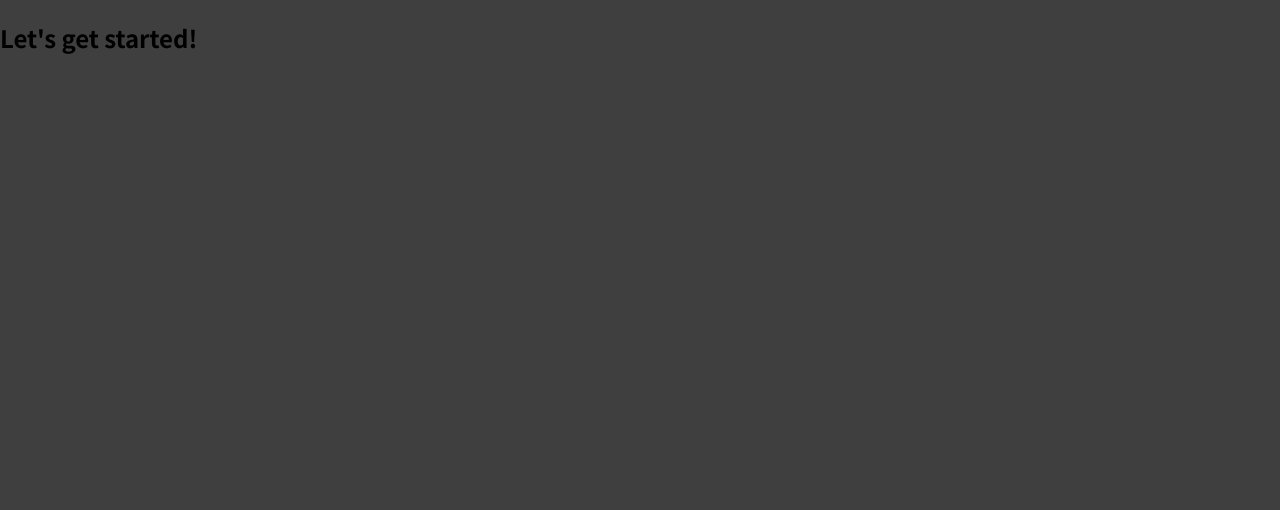
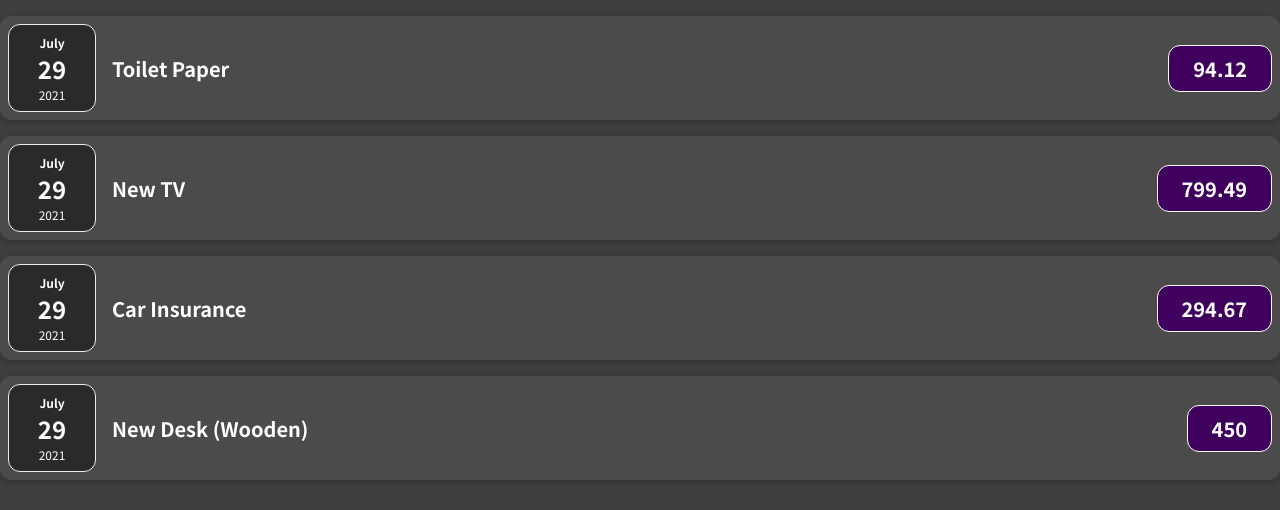
Before and after one commit to ultracoolbru/React, a React (Create React App) app in the folder React/react-complete-guide/: page / in a window 1280 px wide. Shown: the top 510 px of the page. Built offline with nearby package versions, Linux system fonts and the light colour scheme.

Commit message:
Daily commit

```diff
--- a/React/react-complete-guide/package.json
+++ b/React/react-complete-guide/package.json
@@ -34,5 +34,8 @@
       "last 1 firefox version",
       "last 1 safari version"
     ]
+  },
+  "devDependencies": {
+    "@babel/plugin-proposal-private-property-in-object": "^7.21.11"
   }
 }
--- a/React/react-complete-guide/src/App.js
+++ b/React/react-complete-guide/src/App.js
@@ -1,11 +1,18 @@
 //import logo from './logo.svg';
-//import './App.css';
+import './App.css';
+
+import Expenses from "./components/Expenses";
 
 function App() {
+  const expenses = [
+    { id: 'e1', title: 'Toilet Paper', amount: 94.12, date: new Date(2021, 6, 29) },
+    { id: 'e2', title: 'New TV', amount: 799.49, date: new Date(2021, 6, 29) },
+    { id: 'e3', title: 'Car Insurance', amount: 294.67, date: new Date(2021, 6, 29) },
+    { id: 'e4', title: 'New Desk (Wooden)', amount: 450, date: new Date(2021, 6, 29) },
+  ];
+
   return (
-    <div>
-      <h2>Let's get started!</h2>
-    </div>
+    <Expenses expenses={expenses} />
   );
 }
 
--- /dev/null
+++ b/React/react-complete-guide/src/components/ExpenseDate.css
@@ -0,0 +1,26 @@
+.expense-date {
+  display: flex;
+  flex-direction: column;
+  width: 5.5rem;
+  height: 5.5rem;
+  border: 1px solid #ececec;
+  background-color: #2a2a2a;
+  color: white;
+  border-radius: 12px;
+  align-items: center;
+  justify-content: center;
+}
+
+.expense-date__month {
+  font-size: 0.75rem;
+  font-weight: bold;
+}
+
+.expense-date__year {
+  font-size: 0.75rem;
+}
+
+.expense-date__day {
+  font-size: 1.5rem;
+  font-weight: bold;
+}
--- /dev/null
+++ b/React/react-complete-guide/src/components/ExpenseDate.js
@@ -0,0 +1,17 @@
+import "./ExpenseDate.css";
+
+function ExpenseDate(props) {
+    const month = props.date.toLocaleString("en-US", { month: "long" });
+    const day = props.date.toLocaleString("en-US", { day: "2-digit" });
+    const year = props.date.getFullYear();
+
+    return (
+        <div className="expense-date">
+            <div className="expense-date__month">{month}</div>
+            <div className="expense-date__day">{day}</div>
+            <div className="expense-date__year">{year}</div>
+        </div>
+    );
+}
+
+export default ExpenseDate;
--- /dev/null
+++ b/React/react-complete-guide/src/components/ExpenseItem.css
@@ -0,0 +1,56 @@
+.expense-item {
+  display: flex;
+  justify-content: space-between;
+  align-items: center;
+  box-shadow: 0 2px 8px rgba(0, 0, 0, 0.25);
+  padding: 0.5rem;
+  margin: 1rem 0;
+  border-radius: 12px;
+  background-color: #4b4b4b;
+}
+
+.expense-item__description {
+  display: flex;
+  flex-direction: column;
+  gap: 1rem;
+  align-items: flex-end;
+  flex-flow: column-reverse;
+  justify-content: flex-start;
+  flex: 1;
+}
+
+.expense-item h2 {
+  color: #3a3a3a;
+  font-size: 1rem;
+  flex: 1;
+  margin: 0 1rem;
+  color: white;
+}
+
+.expense-item__price {
+  font-size: 1rem;
+  font-weight: bold;
+  color: white;
+  background-color: #40005d;
+  border: 1px solid white;
+  padding: 0.5rem;
+  border-radius: 12px;
+}
+
+@media (min-width: 580px) {
+  .expense-item__description {
+    flex-direction: row;
+    align-items: center;
+    justify-content: flex-start;
+    flex: 1;
+  }
+
+  .expense-item__description h2 {
+    font-size: 1.25rem;
+  }
+
+  .expense-item__price {
+    font-size: 1.25rem;
+    padding: 0.5rem 1.5rem;
+  }
+}
--- /dev/null
+++ b/React/react-complete-guide/src/components/ExpenseItem.js
@@ -0,0 +1,27 @@
+import ExpenseDate from "./ExpenseDate";
+
+import "./ExpenseItem.css";
+
+// You can also use object destructuring to extract the properties from the props object.
+// function ExpenseItem({ title, amount, date })
+function ExpenseItem(props) {
+    return (
+        <div className="expense-item">
+            <ExpenseDate date={props.expense.date} />
+            <div className="expense-item__description">
+                <h2>{props.expense.title}</h2>
+                <div className="expense-item__price">{props.expense.amount}</div>
+            </div>
+        </div>
+
+        // <div className="expense-item">
+        //     <div>{props.date.toISOString()}</div>
+        //     <div className="expense-item__description">
+        //         <h2>{props.title}</h2>
+        //         <div className="expense-item__price">{props.amount}</div>
+        //     </div>
+        // </div>
+    );
+}
+
+export default ExpenseItem;
--- /dev/null
+++ b/React/react-complete-guide/src/components/Expenses.css
@@ -0,0 +1,9 @@
+.expenses {
+  padding: 1rem;
+  background-color: rgb(31, 31, 31);
+  margin: 2rem auto;
+  width: 50rem;
+  max-width: 95%;
+  border-radius: 12px;
+  box-shadow: 0 1px 8px rgba(0, 0, 0, 0.25);
+}
--- /dev/null
+++ b/React/react-complete-guide/src/components/Expenses.js
@@ -0,0 +1,25 @@
+import ExpenseItem from "./ExpenseItem";
+
+import "./Expenses.css";
+
+function Expenses(props) {
+    return (
+        <div>
+            {
+                // expenses.map((expense) => <ExpenseItem key={expense.id} title={expense.title} amount={expense.amount} date={expense.date}/>)
+                props.expenses.map(expense => <ExpenseItem key={expense.id} expense={expense} />)
+                // expenses.map((expense) =>
+                // {
+                //   return <ExpenseItem
+                //     key={expense.id}
+                //     title={expense.title}
+                //     amount={expense.amount}
+                //     date={expense.date.toISOString()}
+                //   />
+                // })
+            }
+        </div>
+    )
+}
+
+export default Expenses;
--- a/React/react-complete-guide/src/index.js
+++ b/React/react-complete-guide/src/index.js
@@ -14,4 +14,4 @@ root.render(
 // If you want to start measuring performance in your app, pass a function
 // to log results (for example: reportWebVitals(console.log))
 // or send to an analytics endpoint. Learn more: https://bit.ly/CRA-vitals
-reportWebVitals();
+reportWebVitals(console.logs);
```
Also changed, not shown: 1 other file (tests, documents, lock files or other folders).
